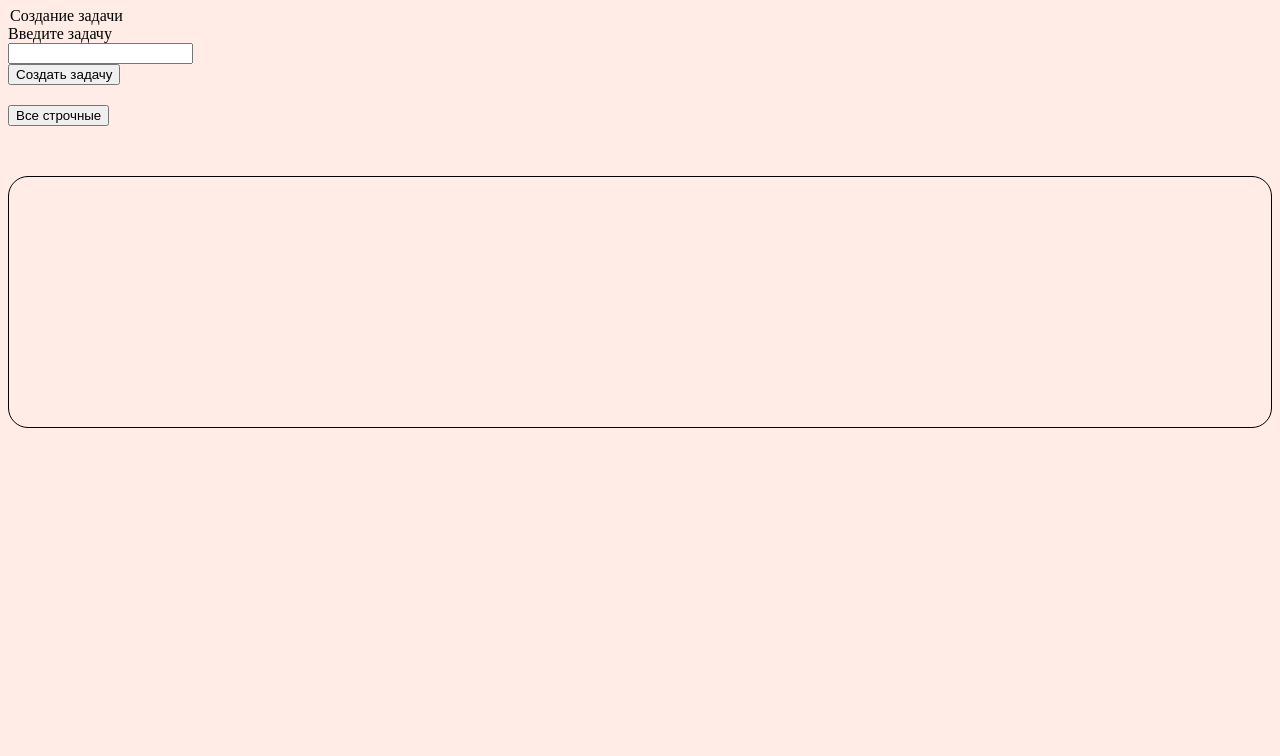
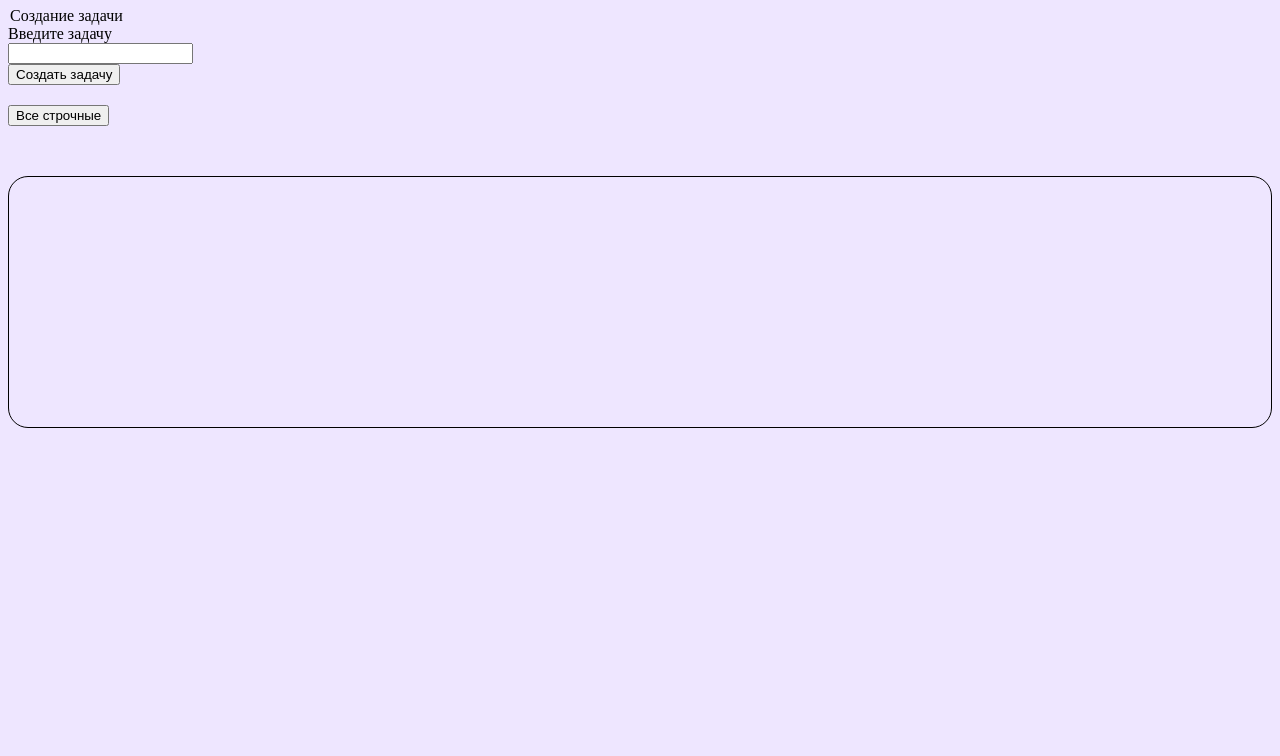
Before and after one commit to angelica220/Manager, a plain HTML site: page index.html in a window 1280 px wide. Shown: the part 73-829 px from the top of the page. Drawn offline with Linux system fonts and the light colour scheme.

Commit message:
Поменяла цвет фона

```diff
--- a/css/style.css
+++ b/css/style.css
@@ -1,5 +1,5 @@
 body {
-    background-color: rgb(255, 236, 230);
+    background-color: rgb(238, 230, 255);
     height: 100vh;
 }
 
```
